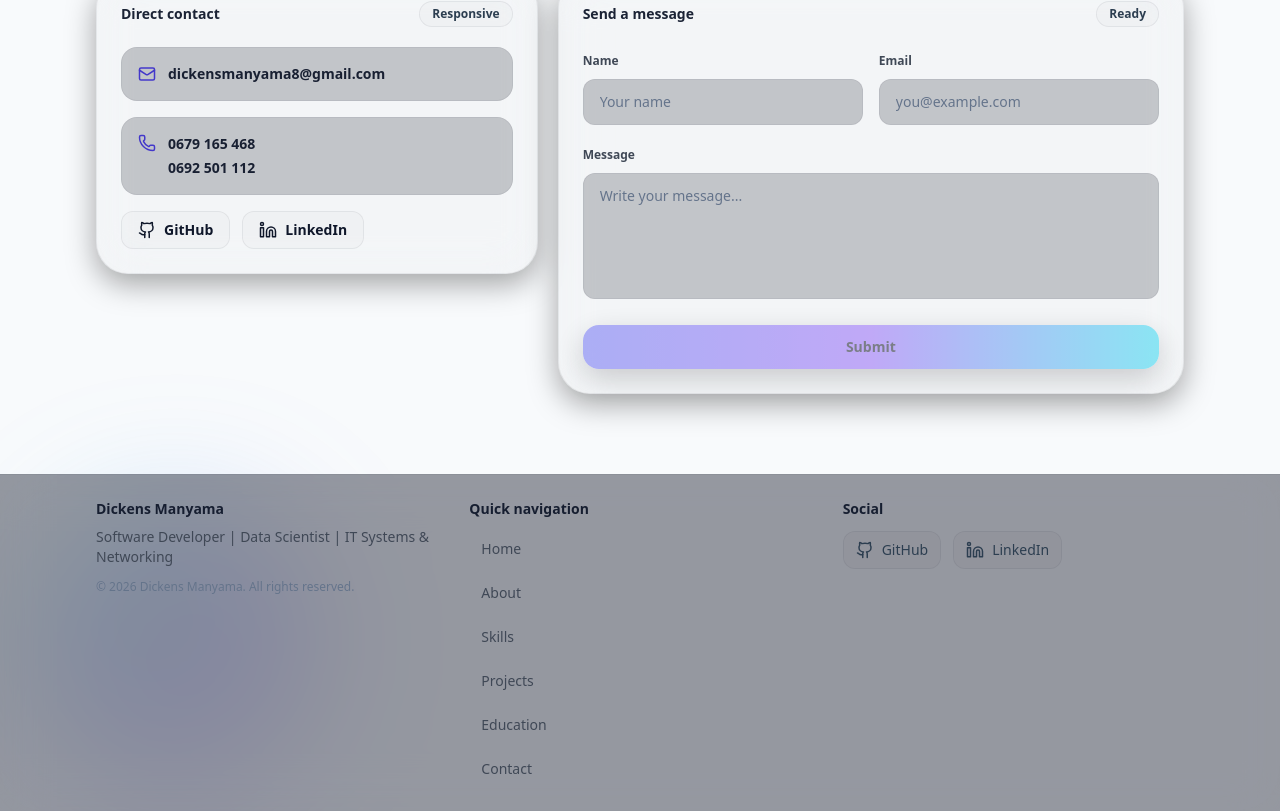
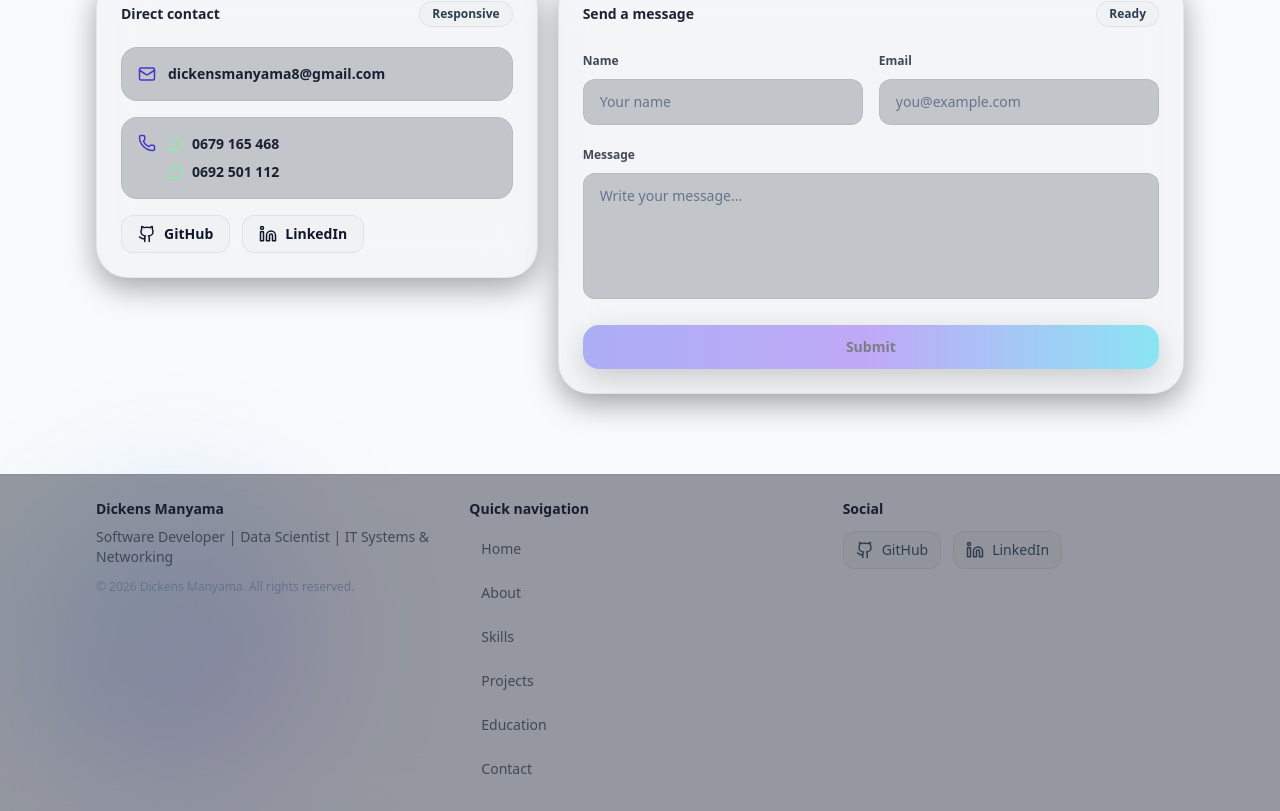
Before and after one commit to Dickens-Manyama/Dickens-Portifolio, a Next.js app: page / in a window 1280 px wide. Shown: the part 2648-3459 px from the top of the page. Built offline with nearby package versions, Linux system fonts and the light colour scheme; no server answers.

Commit message:
Prefill WhatsApp contact message

```diff
--- a/sections/ContactSection.js
+++ b/sections/ContactSection.js
@@ -4,7 +4,7 @@ import Container from "@/components/Container";
 import Reveal from "@/components/Reveal";
 import { useMemo, useState } from "react";
 import { motion } from "framer-motion";
-import { Github, Linkedin, Mail, Phone } from "lucide-react";
+import { Github, Linkedin, Mail, MessageCircle, Phone } from "lucide-react";
 import { submitContact } from "@/services/api";
 
 function LoadingDot() {
@@ -17,12 +17,43 @@ function LoadingDot() {
   );
 }
 
+function normalizePhoneForWhatsApp(phone) {
+  const digits = String(phone || "").replace(/\D/g, "");
+  if (!digits) return "";
+
+  // Keep the number as-is when it already includes a country code.
+  if (digits.length > 10) return digits;
+
+  // Fallback for local numbers that start with 0.
+  return digits.startsWith("0") ? `255${digits.slice(1)}` : digits;
+}
+
+function buildWhatsAppLink(phone) {
+  const normalized = normalizePhoneForWhatsApp(phone);
+  if (!normalized) return "";
+
+  const text = encodeURIComponent(
+    "Hello Dickens, I found your portfolio and would like to get in touch."
+  );
+  return `https://wa.me/${normalized}?text=${text}`;
+}
+
+function buildMailtoLink(email) {
+  const normalizedEmail = String(email || "").trim();
+  if (!normalizedEmail) return "";
+
+  const subject = encodeURIComponent("Portfolio inquiry");
+  const body = encodeURIComponent("Hello Dickens,\n\nI would like to get in touch about your portfolio.");
+  return `mailto:${normalizedEmail}?subject=${subject}&body=${body}`;
+}
+
 export function ContactSection({ profile }) {
   const email = profile?.email ?? "dickensmanyama8@gmail.com";
   const phones = profile?.phoneNumbers ?? ["0679 165 468", "0692 501 112"];
   const githubUrl = profile?.githubUrl ?? "https://github.com/Dickens-Manyama";
   const linkedInUrl =
     profile?.linkedinUrl ?? "https://www.linkedin.com/in/dickens-manyama-560450327";
+  const mailtoLink = buildMailtoLink(email);
 
   const [name, setName] = useState("");
   const [contactEmail, setContactEmail] = useState("");
@@ -98,20 +129,34 @@ export function ContactSection({ profile }) {
 
               <div className="mt-5 space-y-4">
                 <div className="rounded-2xl border border-white/10 bg-slate-950/20 p-4">
-                  <div className="flex items-center gap-3">
+                  <a
+                    href={mailtoLink}
+                    target="_self"
+                    className="flex items-center gap-3 transition hover:text-indigo-200"
+                    aria-label={`Send email to ${email}`}
+                  >
                     <Mail size={18} className="text-indigo-200" />
-                    <p className="break-words text-sm font-semibold text-white/95">{email}</p>
-                  </div>
+                    <span className="break-words text-sm font-semibold text-white/95">
+                      {email}
+                    </span>
+                  </a>
                 </div>
 
                 <div className="rounded-2xl border border-white/10 bg-slate-950/20 p-4">
                   <div className="flex items-start gap-3">
                     <Phone size={18} className="text-indigo-200" />
-                    <div className="min-w-0 space-y-1">
+                    <div className="min-w-0 space-y-2">
                       {phones.map((p) => (
-                        <p key={p} className="break-words text-sm font-semibold text-white/95">
-                          {p}
-                        </p>
+                        <a
+                          key={p}
+                          href={buildWhatsAppLink(p)}
+                          target="_blank"
+                          rel="noreferrer"
+                          className="flex items-center gap-2 break-words text-sm font-semibold text-white/95 transition hover:text-green-300"
+                        >
+                          <MessageCircle size={16} className="shrink-0 text-green-300" />
+                          <span>{p}</span>
+                        </a>
                       ))}
                     </div>
                   </div>
```
